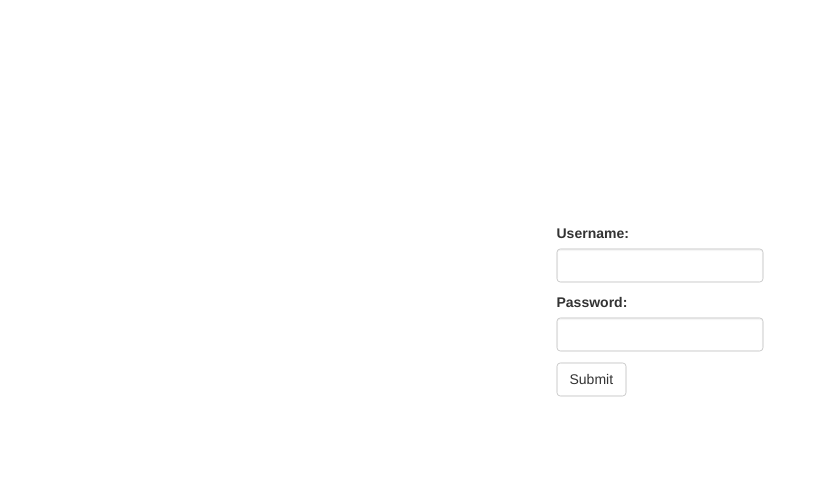
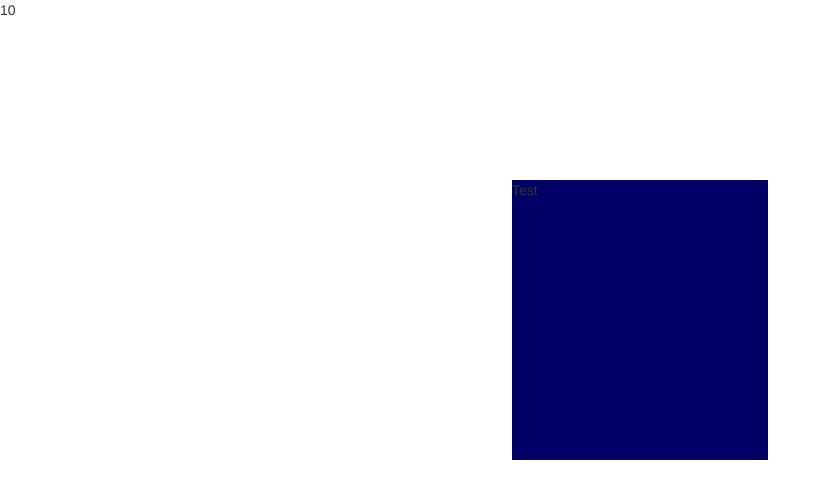
Before and after one commit to Brojowski/PiProject, a website: page public/HTML/Login.html in a window 1280 px wide. Shown: the whole page, without its empty margins (0-830 px from the left). Drawn offline with nearby package versions, Linux system fonts and the light colour scheme.

Commit message:
Beginning using angular for login

```diff
--- a/public/CSS/Login.css
+++ b/public/CSS/Login.css
@@ -13,3 +13,14 @@
 .loginBox input {
     margin-bottom: 5%;
 }
+
+.twoFactorInput{
+    z-index: 1;
+    position: absolute;
+    top:40%;
+    left:50%;
+    width:20%;
+    height: 35%;
+    transform: translate(-50%,-50%);
+    background-color: #000066;
+}
--- a/public/HTML/Login.html
+++ b/public/HTML/Login.html
@@ -1,6 +1,7 @@
 <!DOCTYPE html>
 <html lang="en">
     <head>
+        <script src="http://ajax.googleapis.com/ajax/libs/angularjs/1.4.8/angular.min.js"></script>
         <link rel="stylesheet" href="http://maxcdn.bootstrapcdn.com/bootstrap/3.3.5/css/bootstrap.min.css">
         <link href="../CSS/Login.css" rel="stylesheet">
         <script src="../JS/Login.js"></script>
@@ -8,7 +9,8 @@
         <meta charset="UTF-8">
         <title>Login</title>
     </head>
-<body>
+    <body ng-app="LoginScreen">
+        {{9+1}}
         <div class="main">
             <div class="loginBox">
                 <ul>
@@ -22,6 +24,9 @@
                 </ul>
             </div>
         </div>
+        <div class="twoFactorInput">
+            Test
+        </div>
 
     </body>
 </html>
--- a/public/JS/Login.js
+++ b/public/JS/Login.js
@@ -2,6 +2,7 @@
  * Created by rossc on 1/8/2016.
  */
 
-function buttonClick(){
-    alert("click");
-}
+(function(){
+    var app = angular.module('LoginScreen',[]);
+
+})();
```
Also changed, not shown: New Text Document.txt (deleted). Lines whose indentation alone changed are shown as unchanged.
